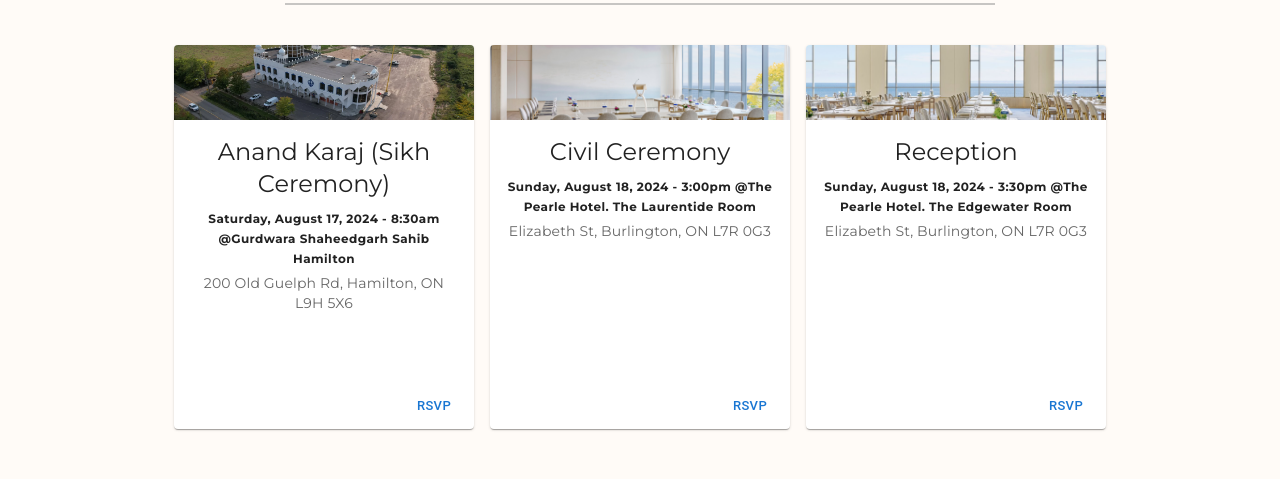
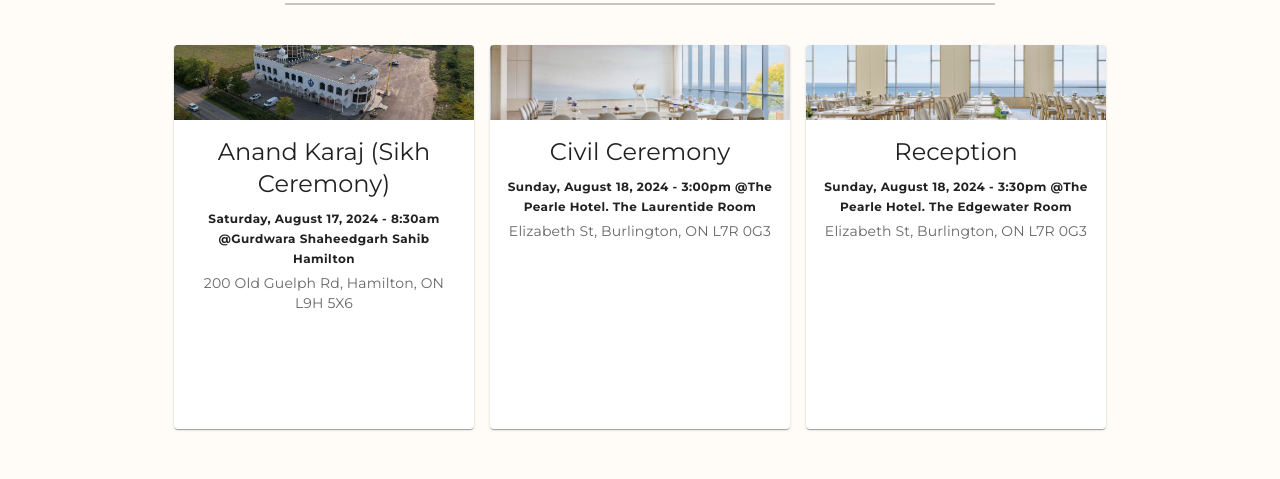
Before and after one commit to MichaelSault/TanyaWeddingWebsite, a React (Vite) app: page /#/ in a window 1280 px wide. Before the commit this address led to /#/#/RSVP. Shown: the part 860-1339 px from the top of the page. Built offline with nearby package versions, Linux system fonts and the light colour scheme.

Commit message:
rsvp button now updated based on if the user has already rsvp'd

```diff
--- a/src/components/eventCard.component.jsx
+++ b/src/components/eventCard.component.jsx
@@ -6,8 +6,6 @@ import CardContent from '@mui/material/CardContent';
 import CardMedia from '@mui/material/CardMedia';
 import Button from '@mui/material/Button';
 import Typography from '@mui/material/Typography';
-import { ThemeProvider } from 'react-bootstrap';
-import { createTheme } from '@mui/material';
 
 import axios from 'axios';
 
@@ -18,6 +16,7 @@ const EventCard = forwardRef(
     (
         {
             guestEmail,
+            rsvpValue,
             eventName,
             date,
             location,
@@ -30,15 +29,26 @@ const EventCard = forwardRef(
         ref
     ) => {
 
+        var rsvp = rsvpValue;
+        console.log(rsvp);
+
         const rsvpEvent = async(event) => {
             event.preventDefault();
             console.log("user is rsvping for:", eventName);
 
-            axios.put(`http://localhost:3001/rsvpEvent/`, {email: guestEmail, eventName: eventName, rsvpValue: 2})
+            axios.put(`http://localhost:3001/rsvpEvent/`, {email: guestEmail, eventName: eventName, rsvpValue: rsvp})
             .then(res => console.log(res))
             .catch((err) => console.log(err));
 
-          };
+            if (rsvp == 1) {
+                rsvp = 2;
+
+            } else if (rsvp == 2) {
+                rsvp = 1;
+            }
+
+            console.log(rsvp);
+        };
 
     return (
         <>
@@ -66,14 +76,15 @@ const EventCard = forwardRef(
                         </Typography>
                     </CardContent>
 
-                    {active ?
+                    {rsvp == 1 ?
                     <CardActions className='cardLinks'>
                         <Button size="small" onClick={rsvpEvent}>RSVP</Button>
                     </CardActions>
-                    :
+                    : rsvp == 2 ?
                     <CardActions className='cardLinks'>
-                        <Button size="small" onClick={rsvpEvent}>RSVP</Button>
+                        <Button size="small" onClick={rsvpEvent}>Can't make it?</Button>
                     </CardActions>
+                    : <></>
                     }
                     </div>
                 </Card>
--- a/src/components/guest.component.jsx
+++ b/src/components/guest.component.jsx
@@ -59,22 +59,22 @@ function Guest() {
             <div id='bodyEventCards' className='hide-mobile'>
                 <div className='eventCardsRow'>
                     { guest.sangeet > 0 ?
-                        <EventCard guestEmail = {guest.email} eventName = "Sangeet & Jaggo" date = "Monday, August 12, 2024" time = "6:00pm-11:00pm" location = "Burlington" description = "Join us for a night of music and dancing to kick off the wedding week.  Dancing and drinks will be provided."/>
+                        <EventCard guestEmail = {guest.email} rsvpValue={guest.sangeet} eventName = "Sangeet & Jaggo" date = "Monday, August 12, 2024" time = "6:00pm-11:00pm" location = "Burlington" description = "Join us for a night of music and dancing to kick off the wedding week.  Dancing and drinks will be provided."/>
                     : "" }
                     { guest.maiyan > 0 ?
-                        <EventCard guestEmail = {guest.email} eventName = "Maiyan" date = "Wednesday, August 14, 2024" time = "5:00pm-9:00pm" location = "Burlington" description = "A paste of haldi (turmeric) is applied to the bride and groom's body before the wedding.  Haldi is used to cleanse and purify the body.  Guests will also have the opportunity to have mendhi (henna) applied to one hand.  Dinner will be provided."/>
+                        <EventCard guestEmail = {guest.email} rsvpValue={guest.maiyan} eventName = "Maiyan" date = "Wednesday, August 14, 2024" time = "5:00pm-9:00pm" location = "Burlington" description = "A paste of haldi (turmeric) is applied to the bride and groom's body before the wedding.  Haldi is used to cleanse and purify the body.  Guests will also have the opportunity to have mendhi (henna) applied to one hand.  Dinner will be provided."/>
                     : "" }
                     { guest.mendhi > 0 ?
-                        <EventCard guestEmail = {guest.email} eventName = "Mendhi" date = "Thursday, August 15, 2024" time = "5:00pm-9:00pm" location = "Burlington" description = "During this event, the bride gets intricate henna paste designs painted onto her hands and feet. The bride is surrounded by her female friends and family who celebrate through song and dance. Snacks provided."/>
+                        <EventCard guestEmail = {guest.email} rsvpValue={guest.mendhi} eventName = "Mendhi" date = "Thursday, August 15, 2024" time = "5:00pm-9:00pm" location = "Burlington" description = "During this event, the bride gets intricate henna paste designs painted onto her hands and feet. The bride is surrounded by her female friends and family who celebrate through song and dance. Snacks provided."/>
                     : "" }
                     { guest.choora > 0 ?
-                        <EventCard guestEmail = {guest.email} eventName = "Choora" date = "Saturday, August 16, 2024" time = "5:00pm-8:00pm" location = "Burlington" description = "The bride's maternal uncles and aunts perform the Choora ceremony. The Choora are bangles worn by the bride for 40 days to bring luck to the newlywed couple. Kaleeras are tied by the bride's cousins and close friends to provide best wishes to the bride."/>
+                        <EventCard guestEmail = {guest.email} rsvpValue={guest.choora} eventName = "Choora" date = "Saturday, August 16, 2024" time = "5:00pm-8:00pm" location = "Burlington" description = "The bride's maternal uncles and aunts perform the Choora ceremony. The Choora are bangles worn by the bride for 40 days to bring luck to the newlywed couple. Kaleeras are tied by the bride's cousins and close friends to provide best wishes to the bride."/>
                     : "" }
                     { guest.sikh > 0 ?
-                        <EventCard guestEmail = {guest.email} eventName = "Anand Karaj (Sikh Ceremony)" date = "Saturday, August 17, 2024" time = "9:00am-2:00pm" location = "Dundas & Burlington" description = "The day will begin with the baraat (groom's parade). The anand karaj is comprised of a series of prayers and hymns (lavanns) which symbolizes the bride and grooms vows to one another."/>
+                        <EventCard guestEmail = {guest.email} rsvpValue={guest.sikh} eventName = "Anand Karaj (Sikh Ceremony)" date = "Saturday, August 17, 2024" time = "9:00am-2:00pm" location = "Dundas & Burlington" description = "The day will begin with the baraat (groom's parade). The anand karaj is comprised of a series of prayers and hymns (lavanns) which symbolizes the bride and grooms vows to one another."/>
                     : "" }
                     { guest.civil > 0 ?
-                        <EventCard guestEmail = {guest.email} eventName = "Civil Ceremony & Reception" date = "Sunday, August 18, 2024" time = "3:00pm-1:00am" location = "Burlington" description = "The civil wedding ceremony will take place followed by cocktail hour, dinner and dancing to celebrate the final day of the wedding week."/>
+                        <EventCard guestEmail = {guest.email} rsvpValue={guest.civil} eventName = "Civil Ceremony & Reception" date = "Sunday, August 18, 2024" time = "3:00pm-1:00am" location = "Burlington" description = "The civil wedding ceremony will take place followed by cocktail hour, dinner and dancing to celebrate the final day of the wedding week."/>
                     : "" }
 
                 <div></div>
```
